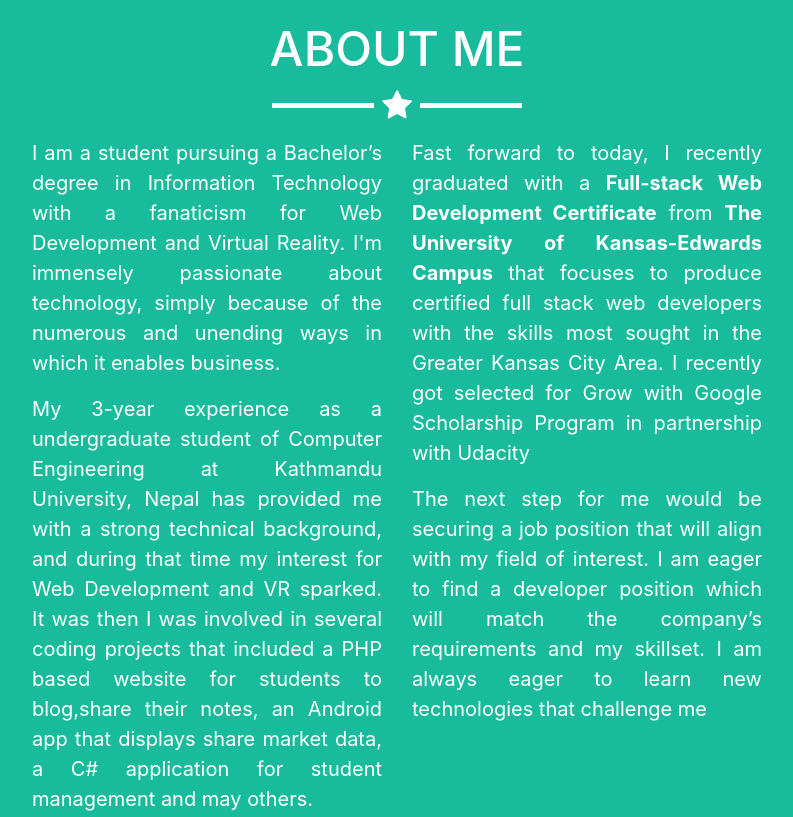
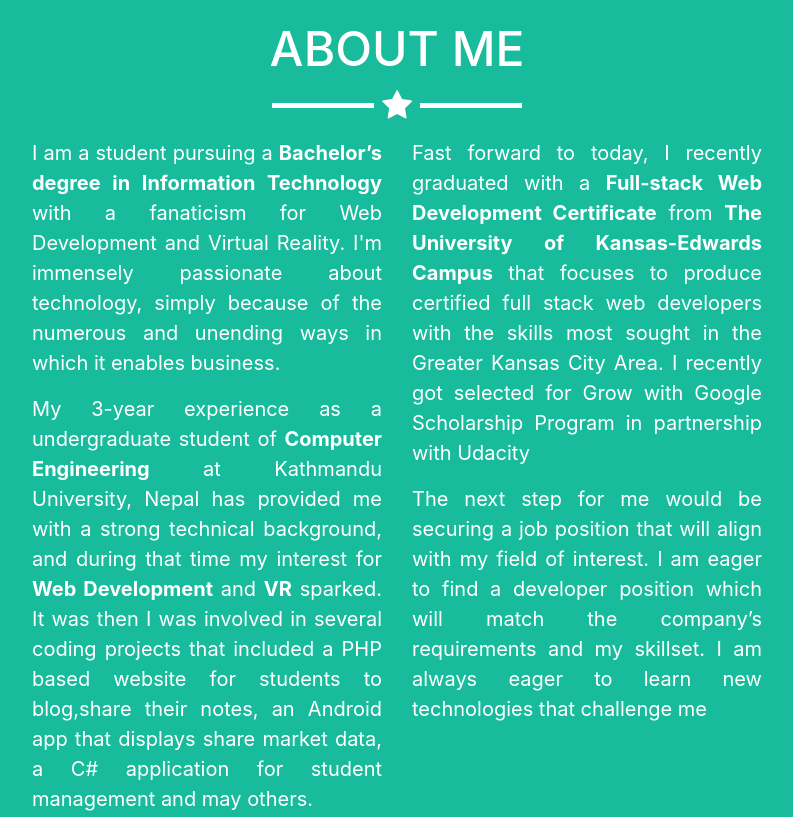
Before and after one commit to suman1713/Portfolio-awesome, a website with bundled scripts: page index.html in a window 1280 px wide. Shown: the part 1880-2697 px from the top of the page, without its empty margins (243-1036 px from the left). Built offline with nearby package versions, Linux system fonts and the light colour scheme.

Commit message:
update about me

```diff
--- a/index.html
+++ b/index.html
@@ -155,9 +155,9 @@
         <hr class="star-light">
         <div class="row">
           <div class="col-lg-4 ml-auto text-justify">
-            <p>I am a student pursuing a Bachelor’s degree in Information Technology with a fanaticism for Web Development and Virtual Reality. I'm immensely passionate about technology, simply because of the numerous and unending ways in which it enables business. </p>
+            <p>I am a student pursuing a <b>Bachelor’s degree in Information Technology</b> with a fanaticism for Web Development and Virtual Reality. I'm immensely passionate about technology, simply because of the numerous and unending ways in which it enables business. </p>
 
-            	<p>My 3-year experience as a undergraduate student of Computer Engineering at Kathmandu University, Nepal has provided me with a strong technical background, and during that time my interest for Web Development and VR sparked. It was then I was involved in several coding projects that included a PHP based website for students to blog,share their notes, an Android app that displays share market data, a C# application for student management and may others.
+            	<p>My 3-year experience as a undergraduate student of <b>Computer Engineering</b> at Kathmandu University, Nepal has provided me with a strong technical background, and during that time my interest for <b>Web Development</b> and <b>VR</b> sparked. It was then I was involved in several coding projects that included a PHP based website for students to blog,share their notes, an Android app that displays share market data, a C# application for student management and may others.
  			</p>
 
 
```
